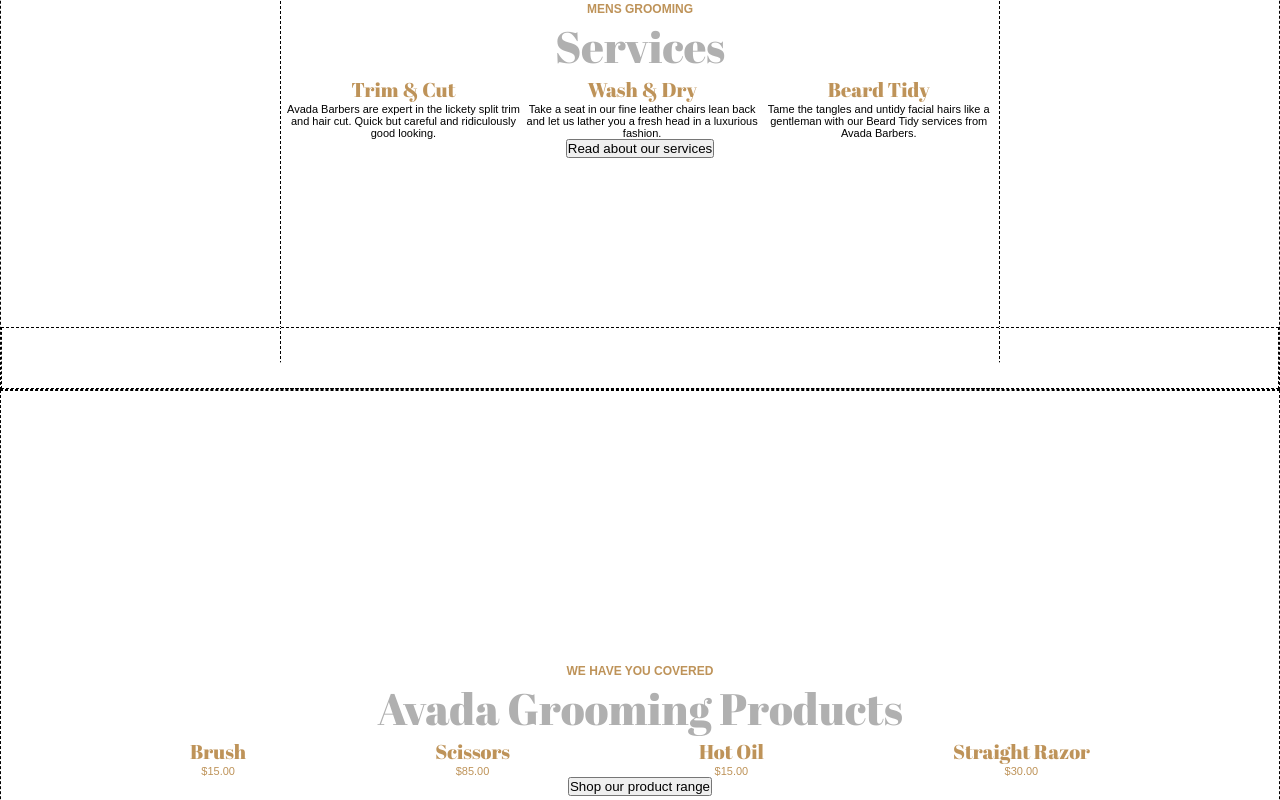
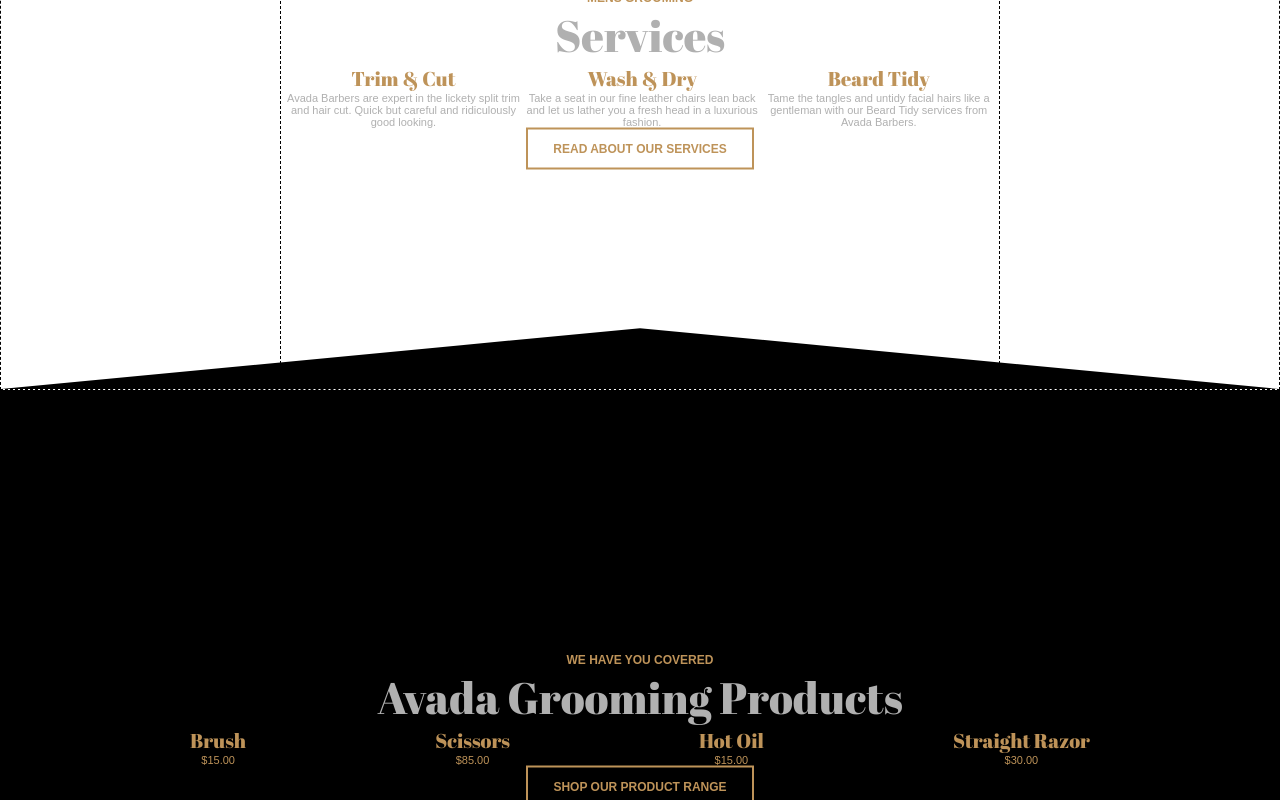
Before and after one commit to danielecolaci/proj-html-vuejs, a Vue app: page / in a window 1280 px wide. Shown: the part 1180-1980 px from the top of the page. Built offline with nearby package versions, Linux system fonts and the light colour scheme.

Commit message:
Fix triangle and set button style

```diff
--- a/src/assets/style.css
+++ b/src/assets/style.css
@@ -69,7 +69,6 @@
 
 h4 {
     font-size: 12px;
-    font-weight: 800;
     text-transform: uppercase;
     color: var(--primary-color);
 }
@@ -83,6 +82,7 @@
 
 p {
     font-size: 11px;
+    color: var(--secondary-color);
 }
 
 /* Debug */
@@ -102,7 +102,6 @@
     }
 
     p {
-        color: var(--secondary-color);
         font-size: 14px;
     }
 
@@ -148,7 +147,6 @@
     }
 
     p {
-        color: var(--secondary-color);
         font-size: 10px;
     }
 }
@@ -179,10 +177,15 @@
 .services {
     height: 620px;
     position: relative;
+
+    .triangle {
+        background-image: url(/public/triangle-black.svg);
+    }
 }
 
 .products {
     height: 680px;
+    background-color: black;
 
     .column {
         height: 100%;
@@ -229,3 +232,30 @@
 .section-title {
     margin: auto;
 }
+
+/* Button */
+
+button {
+    border: 2px solid var(--primary-color);
+    background-color: transparent;
+    color: var(--primary-color);
+    text-transform: uppercase;
+    font-weight: bolder;
+    font-size: 12px;
+    padding: 12px 25px;
+    cursor: pointer;
+    transition: background-color 0.5s ease, color 0.5s ease;
+
+    &:hover {
+        background-color: var(--primary-color);
+        color: var(--black);
+    }
+}
+
+.services button:hover {
+    color: var(--white);
+}
+
+.blog button:hover {
+    color: var(--light);
+}
--- a/src/components/Main.vue
+++ b/src/components/Main.vue
@@ -17,7 +17,7 @@
                 <h1 class="serif">Pro Barbers</h1>
                 <button>Meet your new barber</button>
             </div>
-            <div class="triangle debug"></div>
+            <div class="triangle"></div>
         </div>
 
         <div class="services debug">
@@ -48,7 +48,7 @@
                     <button>Read about our services</button>
                 </div>
             </div>
-            <div class="triangle debug"></div>
+            <div class="triangle"></div>
         </div>
 
         <div class="products debug">
@@ -118,7 +118,7 @@
         </div>
 
         <div class="blog debug">
-            <div class="triangle reverse debug"></div>
+            <div class="triangle reverse"></div>
             <div class="container flex debug column">
                 <div class="center">
                     <div class="section-title text-center">
```
Also changed, not shown: public/triangle-black.svg (added).
